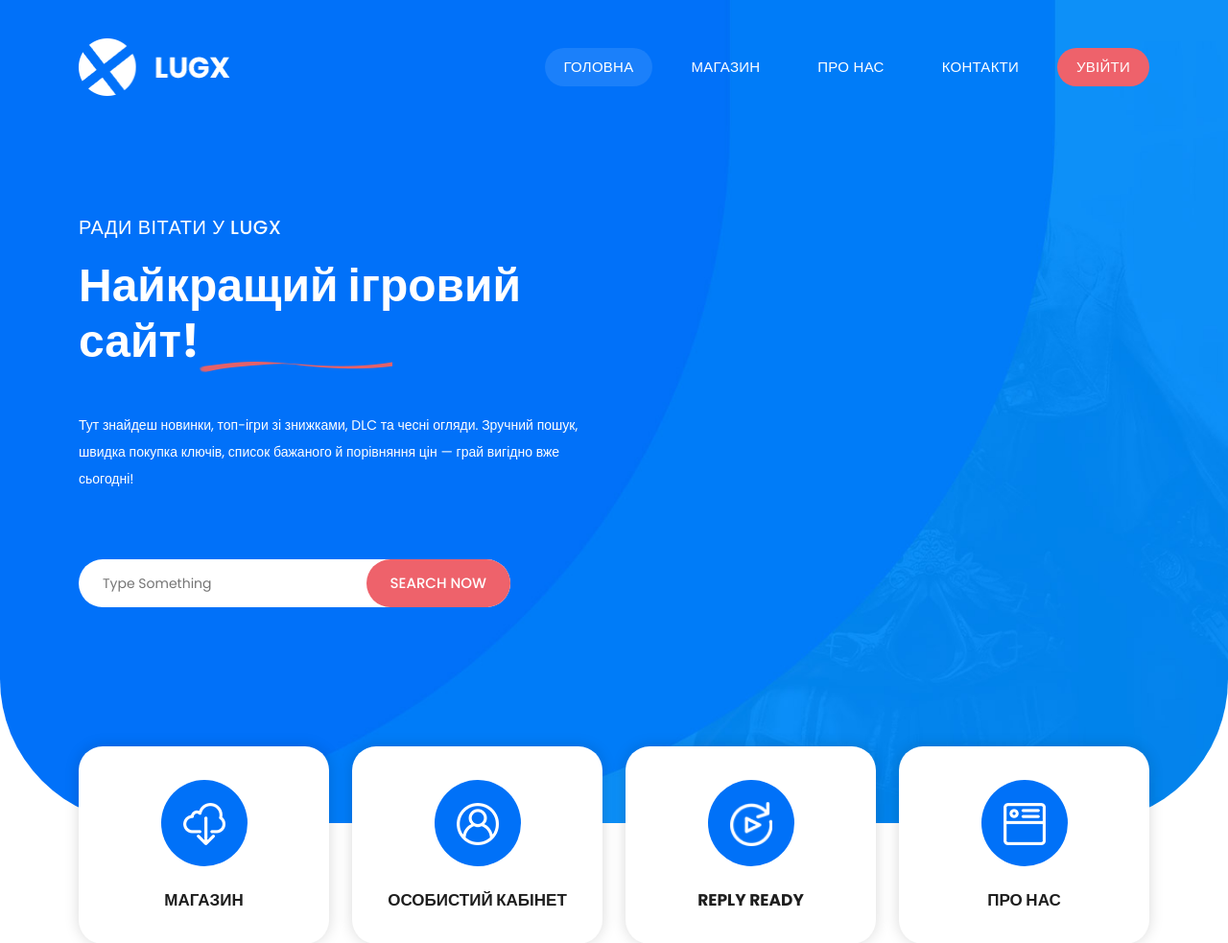
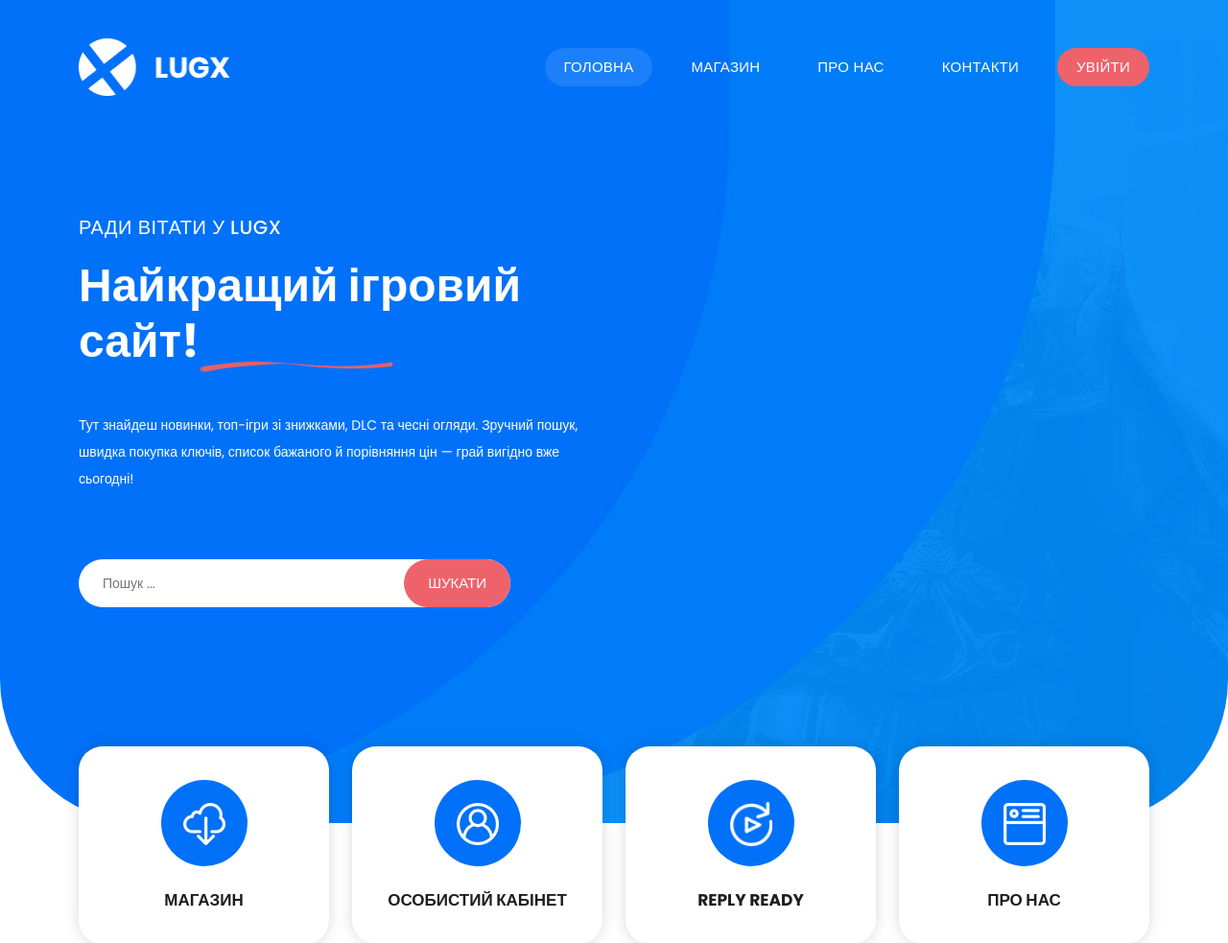
Before and after one commit to Oleksii-choko/gameshop, a Django app: page / in a window 1280 px wide. Shown: the top 983 px of the page at 96% size. Run offline with Django 5.2, Linux system fonts and the light colour scheme; data that the repository does not hold is empty; some libraries are stand-ins or nearby versions.

Commit message:
version 1.5.2 created searcher

```diff
--- a/gameshop/templates/gameshop/components/_search.html
+++ b/gameshop/templates/gameshop/components/_search.html
@@ -1,6 +1,6 @@
 <div class="search-input">
-              <form id="search" action="#">
-                <input type="text" placeholder="Type Something" id='searchText' name="searchKeyword" onkeypress="handle" />
-                <button role="button">Search Now</button>
+              <form id="search" action="{% url 'search' %}">
+                <input type="text" placeholder="Пошук ..." id='searchText' name="q" value="{{ request.GET.q }}" />
+                <button role="button">Шукати</button>
               </form>
             </div>
--- a/gameshop/templates/gameshop/index.html
+++ b/gameshop/templates/gameshop/index.html
@@ -5,6 +5,7 @@
 {% endblock title %}
 {% block main %}
 <main>
+    {% include 'gameshop/components/_messages.html' %}
     {% include 'gameshop/components/banner.html' %}
     {% include 'gameshop/components/features.html' %}
     {% include 'gameshop/components/trend_games.html' %}
--- a/gameshop/urls.py
+++ b/gameshop/urls.py
@@ -4,10 +4,11 @@
 urlpatterns = [
     path('',Index.as_view(), name='index'),
     path('shop/',Shop.as_view(), name='shop_page'),
+    path('game_page/<slug:slug>/',GamePage.as_view(),name='game_page'),
     path('contact_us/',contact_us, name='contact_us'),
     path('login_registration/',login_registration,name='login_registration'),
     path('registration/', user_registration,name='registration'),
     path('login/', user_login,name='login'),
     path('logout/', user_logout,name='logout'),
-    path('game_page/<slug:slug>/',GamePage.as_view(),name='game_page'),
+    path('search/',search,name='search')
 ]
--- a/gameshop/views.py
+++ b/gameshop/views.py
@@ -1,5 +1,6 @@
 from django.shortcuts import render, redirect
 from django.urls import reverse
+from django.db.models import Q, F
 from django.views.generic import ListView, DetailView
 from django.contrib.auth import login, logout
 from django.contrib import messages
@@ -94,8 +95,6 @@
     def get_form(self):
         return GameFilterForm(self.request.GET or None)
 
-
-
     def get_context_data(self, *, object_list=None, **kwargs):
         """Дополнительные элементы"""
         ctx = super().get_context_data()
@@ -115,14 +114,17 @@
             ('price_desc', 'Спочатку дорожчі'),
             ('popular', 'За популярністю'),
         ]
-        ctx['categories'] = Category.objects.only('id','title','slug')
-        ctx['genres'] = Genre.objects.only('id','title')
-        ctx['platforms'] = Platform.objects.only('id','title')
+        ctx['categories'] = Category.objects.only('id', 'title', 'slug')
+        ctx['genres'] = Genre.objects.only('id', 'title')
+        ctx['platforms'] = Platform.objects.only('id', 'title')
         return ctx
+
+
 class GamePage(DetailView):
     model = Game
     context_object_name = 'game'
     template_name = 'gameshop/product-details.html'
+
     def get_queryset(self):
         qs = (Game.objects.filter(is_published=True)
               .select_related("category")
@@ -136,7 +138,6 @@
         games = Game.objects.all().exclude(slug=self.kwargs['slug']).filter(category=game.category)[:5]
         ctx['games'] = games
         return ctx
-
 
 
 def contact_us(request):
@@ -154,12 +155,14 @@
     }
     return render(request, 'gameshop/contact.html', context)
 
+
 def login_registration(request):
     """Сторінка входу/реєстрації"""
     ctx = {"title": 'Увійти або зареєструватись',
-               'login_form': LoginForm,
-               'registration_form': RegistrationForm}
+           'login_form': LoginForm,
+           'registration_form': RegistrationForm}
     return render(request, 'gameshop/login_registration.html', ctx)
+
 
 def user_login(request):
     """Вхід в обліковий запис"""
@@ -172,10 +175,12 @@
         messages.error(request, 'Не правильне імʼя користувача або пароль!')
         return redirect('login_registration')
 
+
 def user_logout(request):
     """Вихід з облікового акаунта"""
     logout(request)
     return redirect('index')
+
 
 def user_registration(request):
     """Реєстрація облікового запису"""
@@ -187,3 +192,21 @@
         for error in form.errors:
             messages.error(request, form.errors[error].as_text())
     return redirect('login_registration')
+
+
+def search(request):
+    """Пошук по слову"""
+    word = (request.GET.get('q') or '').strip()
+    if not word:
+        messages.error(request, 'Повторіть пошук')
+        return redirect('index')
+    category = Category.objects.filter(title__icontains=word).first()
+    if category:
+        return redirect(category.get_absolute_url())
+    games = Game.objects.filter(Q(title__icontains=word) | Q(description__icontains=word) | Q(info__icontains=word))
+    game = games.first()
+    if game:
+        return redirect(game.get_absolute_url())
+    else:
+        messages.error(request, 'Незрозумілий запит')
+    return redirect('index')
```
